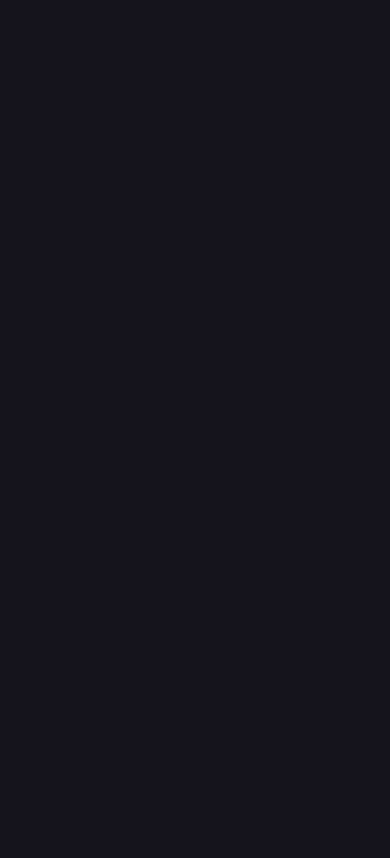
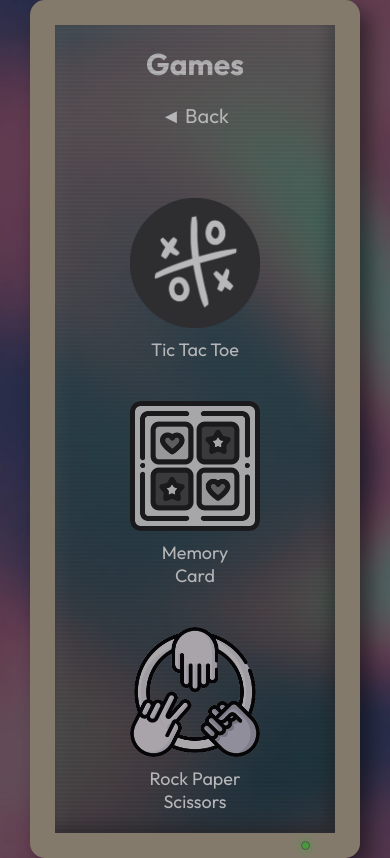
Before and after one commit to TeodoraDumitru99/mini-arcade, a React (Create React App) app: page /games in a window 390 px wide. Before the commit this address had no page. Built offline with nearby package versions, Linux system fonts and the light colour scheme.

Commit message:
games-separate component, responsive, route to hero, light color change

```diff
--- a/src/App.jsx
+++ b/src/App.jsx
@@ -2,6 +2,7 @@ import TicTacToe from "./components/tic_tac_toe/TicTacToe";
 import Memory from "./components/memory/Memory";
 import Hero from "./components/hero/Hero";
 import Rock from "./components/rock_paper_scissor/RockPaperScissor";
+import Games from "./components/games/Games";
 import { BrowserRouter as Router, Routes, Route } from "react-router-dom";
 
 function App() {
@@ -11,6 +12,7 @@ function App() {
         <main>
           <Routes>
             <Route path="/" element={<Hero />} />
+            <Route path="/games" element={<Games />} />
             <Route path="/tictactoe" element={<TicTacToe />} />
             <Route path="/cardmemory" element={<Memory />} />
             <Route path="/rockpaperscissors" element={<Rock />} />
--- /dev/null
+++ b/src/components/games/Games.jsx
@@ -0,0 +1,54 @@
+import { Link } from "react-router-dom";
+import "./games.css";
+import TicImg from "../assets/tictactoe.png";
+import MemoryImg from "../assets/memory.png";
+import RockImg from "../assets/rockpaperscissors.png";
+
+const Games = () => {
+  const gameLinks = [
+    { key: 0, href: "/tictactoe", text: "Tic Tac Toe", imgsrc: TicImg },
+    { key: 1, href: "/cardmemory", text: "Memory Card", imgsrc: MemoryImg },
+    {
+      key: 2,
+      href: "/rockpaperscissors",
+      text: "Rock Paper Scissors",
+      imgsrc: RockImg,
+    },
+  ];
+
+  return (
+    <section className="games">
+      <div className="wrapper">
+        <div className="display games_display">
+          <div className="display_power_light games_light"></div>
+          <div className="games_content">
+            <h2 className="games_header">Games</h2>
+            <div className="games_games">
+              <Link to="/" className="games_back_button">
+                ◄ Back
+              </Link>
+              <ul className="games_list">
+                {gameLinks.map((gameLink) => (
+                  <div key={gameLink.key}>
+                    <Link to={gameLink.href}>
+                      <li className="games_game_group">
+                        <img
+                          src={gameLink.imgsrc}
+                          alt={gameLink.text}
+                          className="games_game_img"
+                        />
+                        <span className="games_name">{gameLink.text}</span>
+                      </li>
+                    </Link>
+                  </div>
+                ))}
+              </ul>
+            </div>
+          </div>
+        </div>
+      </div>
+    </section>
+  );
+};
+
+export default Games;
--- /dev/null
+++ b/src/components/games/games.css
@@ -0,0 +1,121 @@
+.games {
+  background-image: url("../assets/mini-arcade-bg.jpg");
+  background-size: cover;
+  background-position: center;
+  background-repeat: no-repeat;
+  min-height: 100dvh;
+  display: flex;
+  opacity: 0.7;
+  justify-content: center;
+  align-items: center;
+  padding: 0 100px;
+  font-family: "Outfit", sans-serif;
+}
+
+.display_power_light.games_light {
+  background-color: #0aff0a;
+  box-shadow: 0px 0px 8px #0aff0a;
+}
+
+.games_content {
+  display: flex;
+  min-height: 100%;
+  flex-direction: column;
+  padding: 20px;
+  gap: 20px;
+}
+
+.games_header {
+  font-size: 40px;
+  text-align: center;
+}
+
+.games_games {
+  display: flex;
+  flex-direction: column;
+  width: 100%;
+  gap: 70px;
+}
+
+.games_back_button {
+  color: #fcfcfc;
+  font-size: 20px;
+  cursor: pointer;
+  z-index: 1;
+  text-decoration: none;
+}
+
+.games_list {
+  display: grid;
+  grid-template-columns: repeat(3, 1fr);
+  column-gap: 70px;
+  list-style-type: none;
+  z-index: 1;
+  width: fit-content;
+}
+
+.games_list a {
+  color: #fcfcfc;
+  text-decoration: none;
+  font-size: 20px;
+}
+
+.games_game_group {
+  display: flex;
+  flex-direction: column;
+  align-items: center;
+}
+
+.games_game_img {
+  width: 100%;
+  max-width: 100px;
+  height: auto;
+}
+
+.games_name {
+  font-size: 20px;
+  max-width: 100px;
+  text-align: center;
+}
+
+@media (max-width: 1200px) {
+  .games {
+    padding: 0;
+  }
+}
+
+@media (max-width: 750px) {
+  .games_header {
+    font-size: 30px;
+  }
+
+  .games_name {
+    font-size: 18px;
+  }
+}
+
+@media (max-width: 650px) {
+  .games_list {
+    column-gap: 40px;
+    grid-template-columns: repeat(2, 1fr);
+  }
+}
+
+@media (max-width: 450px) {
+  .games_games {
+align-items:center;
+  }
+
+  .games_list {
+    row-gap: 40px;
+    grid-template-columns: repeat(1, 1fr);
+  }
+
+  .games_game_group{
+    gap:10px;
+  }
+
+  .games_game_img {
+    max-width: 130px;
+  }
+}
--- a/src/components/hero/Hero.jsx
+++ b/src/components/hero/Hero.jsx
@@ -1,68 +1,21 @@
+import { Link } from "react-router-dom";
 import "./hero.css";
-import { Link } from "react-router-dom";
-import { useState } from "react";
-import TicImg from "../assets/tictactoe.png";
-import MemoryImg from "../assets/memory.png";
-import RockImg from "../assets/rockpaperscissors.png";
 
 const Hero = () => {
-  const [modalOpen, setModalOpen] = useState(true);
-
-  const gameLinks = [
-    { key: 0, href: "/tictactoe", text: "Tic Tac Toe", imgsrc: TicImg },
-    { key: 1, href: "/cardmemory", text: "Memory Card", imgsrc: MemoryImg },
-    {
-      key: 2,
-      href: "/rockpaperscissors",
-      text: "Rock Paper Scissors",
-      imgsrc: RockImg,
-    },
-  ];
-
   return (
     <section className="hero">
       <div className="wrapper">
+        <div className="display hero_display">
+          <div className="display_power_light"></div>
           <div className="hero_content">
-          <div className="hero_power_light"></div>
-          {modalOpen ? (
-            <div className="hero_modal">
             <h1 className="hero_header">MINI ARCADE</h1>
             <h2 className="hero_subtitle">
               Revisit your favourite classic games
             </h2>
-              <button
-                className="hero_game_button"
-                onClick={() => setModalOpen(false)}
-              >
+            <Link to="/games" className="hero_game_button">
               PLAY
-              </button>
-            </div>
-          ) : (
-            <div className="hero_games">
-              <span
-                className="hero_back_button"
-                onClick={() => setModalOpen(true)}
-              >
-                ◄ Back
-              </span>
-              <ul className="hero_list">
-                {gameLinks.map((gameLink) => (
-                  <div key={gameLink.key}>
-                    <Link to={gameLink.href}>
-                      <li className="hero_game_group">
-                        <img
-                          src={gameLink.imgsrc}
-                          alt={gameLink.text}
-                          className="hero_game_img"
-                        />
-                        <span>{gameLink.text}</span>
-                      </li>
             </Link>
           </div>
-                ))}
-              </ul>
-            </div>
-          )}
         </div>
       </div>
     </section>
--- a/src/components/hero/hero.css
+++ b/src/components/hero/hero.css
@@ -12,71 +12,11 @@
   font-family: "Outfit", sans-serif;
 }
 
-.hero_content {
-  min-height: 600px;
-  border: 50px #b3a78f solid;
-  border-radius: 15px;
-  display: flex;
-  flex-direction: column;
+.display.hero_display{
   justify-content: center;
-  position: relative;
-  background-color: rgba(9, 88, 42, 0.3);
-  color: #fcfcfc;
-  padding: 0 20px;
-  box-shadow: inset -5px -5px 15px rgba(32, 32, 32, 0.6),
-    inset 5px 5px 15px rgba(255, 255, 255, 0.1),
-    10px 10px 20px rgba(0, 0, 0, 0.5);
 }
 
-.hero_content::before {
-  content: "";
-  position: absolute;
-  top: 0;
-  left: 0;
-  width: 100%;
-  height: 100%;
-  background: repeating-linear-gradient(
-    rgba(19, 19, 19, 0.1) 0px,
-    rgba(19, 19, 19, 0.1) 2px,
-    transparent 3px,
-    transparent 4px
-  );
-}
-
-.hero_content::after {
-  content: "";
-  position: absolute;
-  top: 0;
-  left: 0;
-  width: 100%;
-  height: 100%;
-  background: linear-gradient(to bottom, rgba(255, 255, 255, 0.5), transparent);
-  opacity: 0.3;
-}
-
-.hero_power_light {
-  width: 10px;
-  height: 10px;
-  background-color: red;
-  border-radius: 50%;
-  border: 1px solid rgb(142, 11, 11);
-  position: absolute;
-  bottom: -30px;
-  right: 70px;
-  box-shadow: 0px 0px 8px red;
-  animation: blink 2s infinite alternate;
-}
-
-@keyframes blink {
-  0% {
-    opacity: 1;
-  }
-  100% {
-    opacity: 0.5;
-  }
-}
-
-.hero_modal {
+.hero_content {
   display: flex;
   flex-direction: column;
   gap: 50px;
@@ -106,71 +46,21 @@
   transition: all 0.7s ease-in-out;
   color: rgba(23, 66, 127, 1);
   z-index: 10;
+  text-decoration: none;
 }
 
 .hero_game_button:hover {
   background-color: #d0cbcb;
 }
 
-.hero_games {
-  display: flex;
-  flex-direction: column;
-  width: 100%;
-  gap: 70px;
-}
-
-.hero_back_button {
-  color: #fcfcfc;
-  font-size: 20px;
-  cursor: pointer;
-  z-index: 10;
-}
-
-.hero_list {
-  display: flex;
-  gap: 70px;
-  list-style-type: none;
-}
-
-.hero_list a {
-  color: #fcfcfc;
-  text-decoration: none;
-  font-size: 20px;
-}
-
-.hero_game_group {
-  display: flex;
-  flex-direction: column;
-  align-items: center;
-}
-
-.hero_game_img {
-  width: 100%;
-  max-width: 100px;
-  height: auto;
-}
-
 @media (max-width: 1200px) {
   .hero {
     padding: 0;
-  }
-
-  .hero_content {
-    min-height: 500px;
   }
 }
 
 @media (max-width: 750px) {
   .hero_content {
-    border: 35px #b3a78f solid;
-  }
-
-  .hero_power_light {
-    bottom: -25px;
-    right: 50px;
-  }
-
-  .hero_modal {
     gap: 40px;
   }
 
@@ -186,9 +76,6 @@
 }
 
 @media (max-width: 650px) {
-  .hero_content {
-    min-height: 400px;
-  }
   .hero_header {
     font-size: 50px;
   }
@@ -196,17 +83,6 @@
 
 @media (max-width: 550px) {
   .hero_content {
-    border: 30px #b3a78f solid;
-  }
-
-  .hero_power_light {
-    width: 9px;
-    height: 9px;
-    bottom: -20px;
-    right: 40px;
-  }
-
-  .hero_modal {
     gap: 35px;
   }
 
@@ -216,27 +92,12 @@
 
   .hero_game_button {
     min-width: 100%;
+    text-align:center;
   }
 }
 
-@media (max-width: 450px) {
+@media (max-width: 350px) {
   .hero_content {
-    border: 25px #b3a78f solid;
-  }
-
-  .hero_power_light {
-    bottom: -17px;
-    right: 25px;
-  }
-
-  /* .hero_game_button {
-    font-size: 18px;
-    padding: 10px 20px;
-  } */
-}
-
-@media (max-width: 350px) {
-  .hero_modal {
     gap: 30px;
   }
 }
--- a/src/index.css
+++ b/src/index.css
@@ -20,3 +20,114 @@ width:100%;
 margin:0 auto;
 padding:0 30px;
 }
+
+.display {
+  min-height: 600px;
+  border: 50px #b3a78f solid;
+  border-radius: 15px;
+  display: flex;
+  flex-direction: column;
+  position: relative;
+  background-color: rgba(9, 88, 42, 0.3);
+  color: #fcfcfc;
+  padding: 0 20px;
+  box-shadow: inset -5px -5px 15px rgba(32, 32, 32, 0.6),
+    inset 5px 5px 15px rgba(255, 255, 255, 0.1),
+    10px 10px 20px rgba(0, 0, 0, 0.5);
+}
+
+.display::before {
+  content: "";
+  position: absolute;
+  top: 0;
+  left: 0;
+  width: 100%;
+  height: 100%;
+  background: repeating-linear-gradient(
+    rgba(19, 19, 19, 0.1) 0px,
+    rgba(19, 19, 19, 0.1) 2px,
+    transparent 3px,
+    transparent 4px
+  );
+}
+
+.display::after {
+  content: "";
+  position: absolute;
+  top: 0;
+  left: 0;
+  width: 100%;
+  height: 100%;
+  background: linear-gradient(to bottom, rgba(255, 255, 255, 0.5), transparent);
+  opacity: 0.3;
+}
+
+.display_power_light {
+  width: 10px;
+  height: 10px;
+  background-color: red;
+  border-radius: 50%;
+  border: 1px solid rgb(60, 51, 51);
+  position: absolute;
+  bottom: -30px;
+  right: 70px;
+  box-shadow: 0px 0px 8px red;
+  animation: blink 2s infinite alternate;
+}
+
+@keyframes blink {
+  0% {
+    opacity: 1;
+  }
+  100% {
+    opacity: 0.5;
+  }
+}
+
+@media (max-width: 1200px) {
+
+  .display {
+    min-height: 500px;
+  }
+}
+
+@media (max-width: 750px) {
+  .display {
+    border: 35px #b3a78f solid;
+  }
+
+  .display_power_light {
+    bottom: -25px;
+    right: 50px;
+  }
+}
+
+@media (max-width: 650px) {
+  .display {
+    min-height: 400px;
+  }
+}
+
+@media (max-width: 550px) {
+  .display {
+    border: 30px #b3a78f solid;
+  }
+
+  .display_power_light {
+    width: 9px;
+    height: 9px;
+    bottom: -20px;
+    right: 40px;
+  }
+}
+
+@media (max-width: 450px) {
+  .display {
+    border: 25px #b3a78f solid;
+  }
+
+  .display_power_light {
+    bottom: -17px;
+    right: 25px;
+  }
+}
```
Lines whose indentation alone changed are shown as unchanged.
